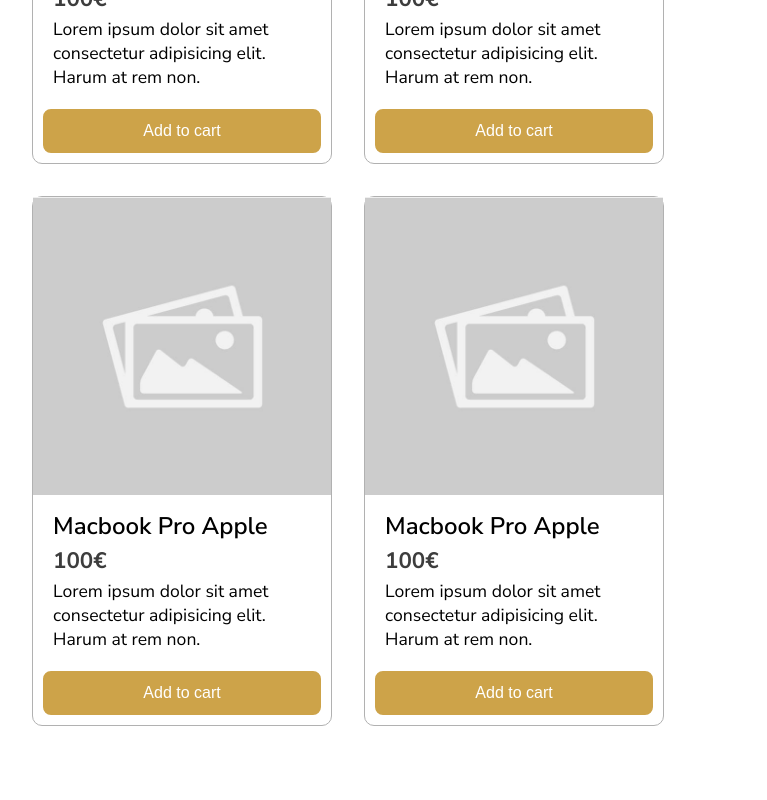
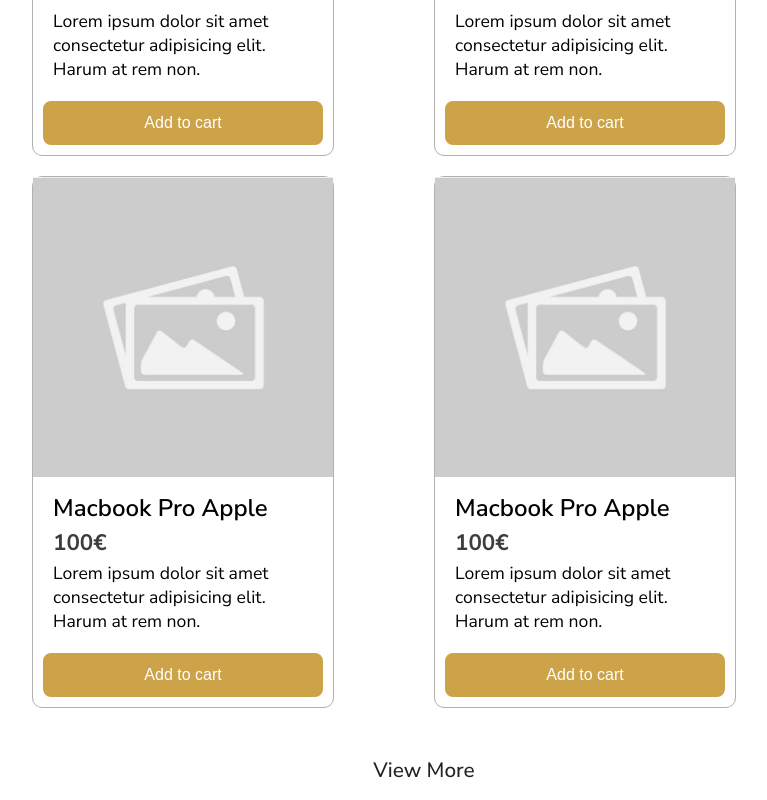
Before and after one commit to Kili196/shopping-page, a React (Vite) app: page / in a window 1280 px wide. Shown: the part 1507-2307 px from the top of the page, without its empty margins (216-983 px from the left). Before the commit the page ends 2281 px from the top, so only its background shows below. Built offline with nearby package versions, Linux system fonts and the light colour scheme.

Commit message:
add react icons to package.json
add view more button

add shoppage

```diff
--- a/package.json
+++ b/package.json
@@ -12,6 +12,7 @@
   "dependencies": {
     "react": "^19.1.0",
     "react-dom": "^19.1.0",
+    "react-icons": "^5.5.0",
     "react-router-dom": "^7.6.0"
   },
   "devDependencies": {
--- a/src/components/Navbar/Navbar.jsx
+++ b/src/components/Navbar/Navbar.jsx
@@ -9,10 +9,10 @@
           <Link to={"/"}> Home </Link>
         </li>
         <li className={styles["nav--link"]}>
-          <Link to={"about"}> About </Link>
+          <Link to={"/about"}> About </Link>
         </li>
         <li className={styles["nav--link"]}>
-          <Link to={"products"}> Products </Link>
+          <Link to={"/shop"}> Products </Link>
         </li>
       </ul>
     </nav>
--- a/src/components/Shopsections/Productoverview.jsx
+++ b/src/components/Shopsections/Productoverview.jsx
@@ -1,14 +1,26 @@
 import styles from "./sections.module.css";
 import Productcard from "../Card/Productcard";
+import { Link } from "react-router-dom";
 
 export default function Productoverview({ headline }) {
   return (
-    <div className={styles["productoverview"]}>
-      <h1> {headline}</h1>
-      <div className={styles["productoverview--products"]}>
-        <Productcard /> <Productcard /> <Productcard /> <Productcard />{" "}
-        <Productcard /> <Productcard />
+    <>
+      {" "}
+      <div className={styles["productoverview"]}>
+        <h1>{headline}</h1>
+        <div className={styles["productoverview--products"]}>
+          <Productcard />
+          <Productcard />
+          <Productcard />
+          <Productcard />
+          <Productcard />
+          <Productcard />
+        </div>
       </div>
-    </div>
+      <div className={styles["productoverview--view-more"]}>
+        {" "}
+        <Link to={"shop"}> View More </Link>{" "}
+      </div>
+    </>
   );
 }
--- a/src/components/Shopsections/sections.module.css
+++ b/src/components/Shopsections/sections.module.css
@@ -3,6 +3,7 @@
   margin-left: 8rem;
   margin-top: 3rem;
   margin-bottom: 3rem;
+  align-items: end;
 }
 
 .productoverview h1 {
@@ -11,7 +12,24 @@
 
 .productoverview--products {
   display: grid;
-  grid-template-columns: repeat(auto-fit, minmax(300px, 300px));
-  gap: 2rem;
-  align-items: center;
+  grid-template-columns: repeat(auto-fill, minmax(300px, 1fr));
+  gap: 20px;
 }
+
+.productoverview--view-more {
+  width: fit-content;
+  margin: 0 auto 1rem;
+}
+
+.productoverview--view-more a {
+  text-decoration: none;
+  list-style: none;
+  color: #222222;
+  font-size: 1.3rem;
+  font-weight: 500;
+  transition: 0.5s color;
+}
+
+.productoverview--view-more a:hover {
+  color: rgb(95, 95, 95);
+}
--- /dev/null
+++ b/src/components/routes/Shoppage.jsx
@@ -0,0 +1,12 @@
+import Layout from "../Layout/Layout";
+import Navbar from "../Navbar/Navbar";
+
+export default function Shoppage() {
+  return (
+    <>
+      <Layout>
+        <Navbar />
+      </Layout>
+    </>
+  );
+}
--- a/src/main.jsx
+++ b/src/main.jsx
@@ -6,8 +6,12 @@
 import { createBrowserRouter } from "react-router-dom";
 import { RouterProvider } from "react-router";
 import Initialpage from "./components/routes/Initialpage";
+import Shoppage from "./components/routes/Shoppage";
 
-const routes = createBrowserRouter([{ path: "/", element: <Initialpage /> }]);
+const routes = createBrowserRouter([
+  { path: "/", element: <Initialpage /> },
+  { path: "shop", element: <Shoppage /> },
+]);
 
 createRoot(document.getElementById("root")).render(
   /** Nav bar --> Left Logo middle side links right side shopping card
```
Also changed, not shown: 1 other file (tests, documents, lock files or other folders).
